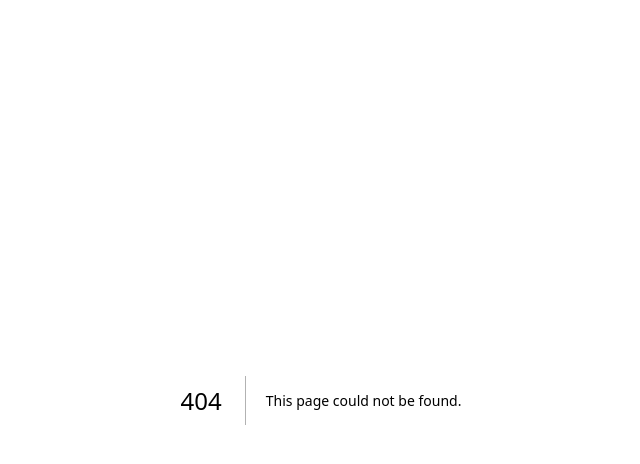
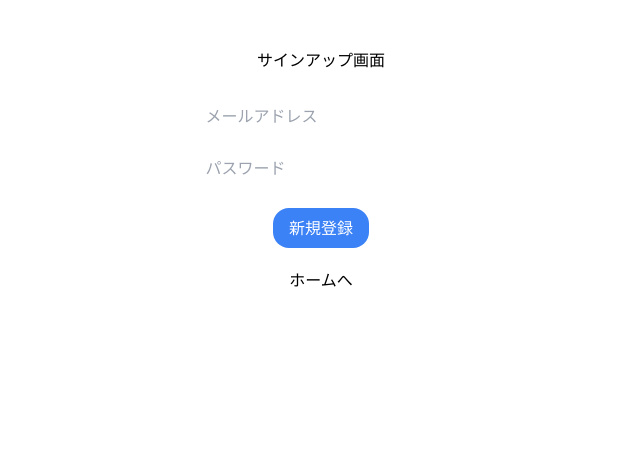
Before and after one commit to RintaroNasu/Fukuoka-Disaster-Watch, a Next.js app in the folder frontend/: page /sign_up in a window 1280 px wide. Before the commit this address had no page. Shown: the top 464 px of the page, without its empty margins (319-959 px from the left). Built offline with nearby package versions, Linux system fonts and the light colour scheme.

Commit message:
feat:ログインページとサインアップページ作成

```diff
--- /dev/null
+++ b/frontend/src/app/(auth)/sign_in/page.tsx
@@ -0,0 +1,46 @@
+"use client";
+
+import { PrimaryButton } from "@/components/parts/PrimaryButton";
+import { signIn } from "@/utils/auth";
+import { errorToast, successToast } from "@/utils/toast";
+import Link from "next/link";
+import { useState } from "react";
+
+export default function Sign_in() {
+  const [email, setEmail] = useState("");
+  const [password, setPassword] = useState("");
+
+  const onChangeEmail = (event: React.ChangeEvent<HTMLInputElement>) => setEmail(event.target.value);
+  const onChangePassword = (event: React.ChangeEvent<HTMLInputElement>) => setPassword(event.target.value);
+
+  const onSubmit = (event: React.FormEvent<HTMLFormElement>) => {
+    event.preventDefault();
+    submit();
+  };
+
+  const submit = async () => {
+    const res = await signIn({ email, password });
+    const token = res?.token;
+
+    if (token) {
+      localStorage.setItem("access_token", token);
+      successToast("新規登録に成功しました。");
+    } else {
+      errorToast("そのメールアドレスは既に使用されています。");
+    }
+  };
+
+  return (
+    <div className="flex flex-col items-center mt-12">
+      <div className="mx-auto w-[300px] text-center">
+        <div>ログイン画面</div>
+        <form onSubmit={onSubmit} className="mt-8 w-full flex flex-col items-center mb-5 gap-4">
+          <input onChange={onChangeEmail} type="email" placeholder="メールアドレス" className="mb-3 rounded-[4px]" />
+          <input onChange={onChangePassword} type="password" placeholder="パスワード" className="mb-3 rounded-[4px]" />
+          <PrimaryButton disabled={!email || !password}>ログイン</PrimaryButton>
+        </form>
+      </div>
+      <Link href="/">ホームへ</Link>
+    </div>
+  );
+}
--- /dev/null
+++ b/frontend/src/app/(auth)/sign_up/page.tsx
@@ -0,0 +1,46 @@
+"use client";
+
+import { PrimaryButton } from "@/components/parts/PrimaryButton";
+import { signUp } from "@/utils/auth";
+import { errorToast, successToast } from "@/utils/toast";
+import Link from "next/link";
+import { useState } from "react";
+
+export default function Sign_up() {
+  const [email, setEmail] = useState("");
+  const [password, setPassword] = useState("");
+
+  const onChangeEmail = (event: React.ChangeEvent<HTMLInputElement>) => setEmail(event.target.value);
+  const onChangePassword = (event: React.ChangeEvent<HTMLInputElement>) => setPassword(event.target.value);
+
+  const onSubmit = (event: React.FormEvent<HTMLFormElement>) => {
+    event.preventDefault();
+    submit();
+  };
+
+  const submit = async () => {
+    const res = await signUp({ email, password });
+    const token = res?.token;
+
+    if (token) {
+      localStorage.setItem("access_token", token);
+      successToast("新規登録に成功しました。");
+    } else {
+      errorToast("そのメールアドレスは既に使用されています。");
+    }
+  };
+
+  return (
+    <div className="flex flex-col items-center mt-12">
+      <div className="mx-auto w-[300px] text-center">
+        <div>サインアップ画面</div>
+        <form onSubmit={onSubmit} className="mt-8 w-full flex flex-col items-center mb-5 gap-4">
+          <input onChange={onChangeEmail} type="email" placeholder="メールアドレス" className="mb-3 rounded-[4px]" />
+          <input onChange={onChangePassword} type="password" placeholder="パスワード" className="mb-3 rounded-[4px]" />
+          <PrimaryButton disabled={!email || !password}>新規登録</PrimaryButton>
+        </form>
+      </div>
+      <Link href="/">ホームへ</Link>
+    </div>
+  );
+}
```
